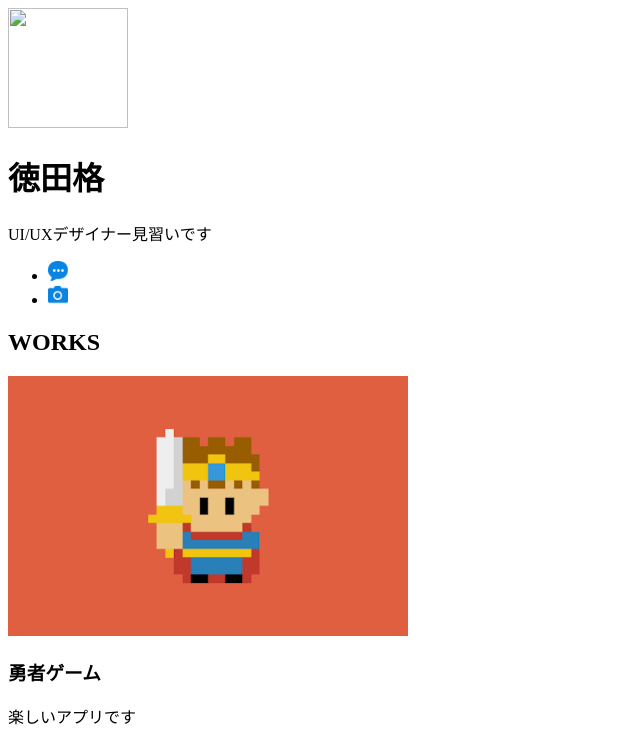
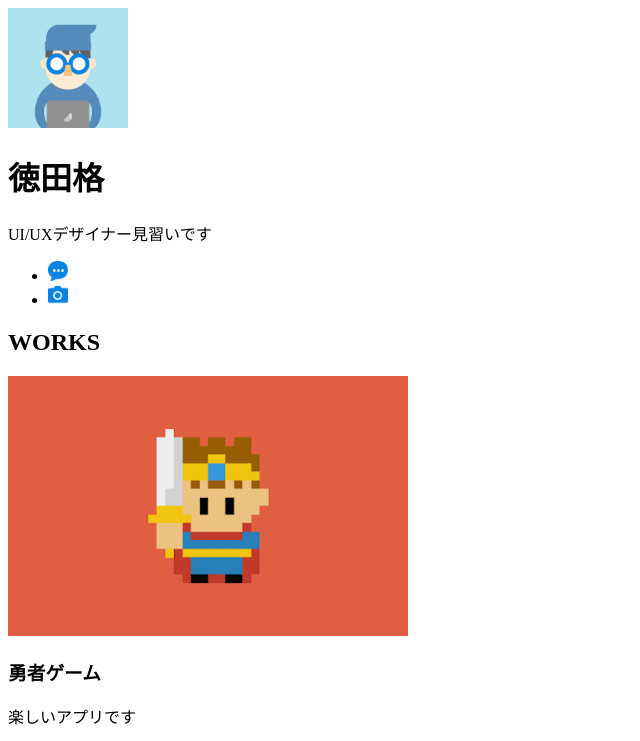
Before and after one commit to Tokusan01/practice, a plain HTML site: page index.html in a window 1280 px wide. Shown: the top 741 px of the page, without its empty margins (0-640 px from the left). Drawn offline with Linux system fonts and the light colour scheme; files whose address does not match are found by name.

Commit message:
Update index.html

```diff
--- a/index.html
+++ b/index.html
@@ -8,7 +8,7 @@
 </head>
 <body>
   <header>
-    <img src="Img/file:///Users/it/Downloads/basic_html_v5/MyPortfolio/img/taro.png" width="120" height="120" alt＝"徳田のアイコンです">
+    <img src="file:///Users/it/Downloads/basic_html_v5/MyPortfolio/img/taro.png" width="120" height="120" alt＝"徳田のアイコンです">
     <h1>徳田格</h1>
     <p>UI/UXデザイナー見習いです</p>
     <ul>
```
